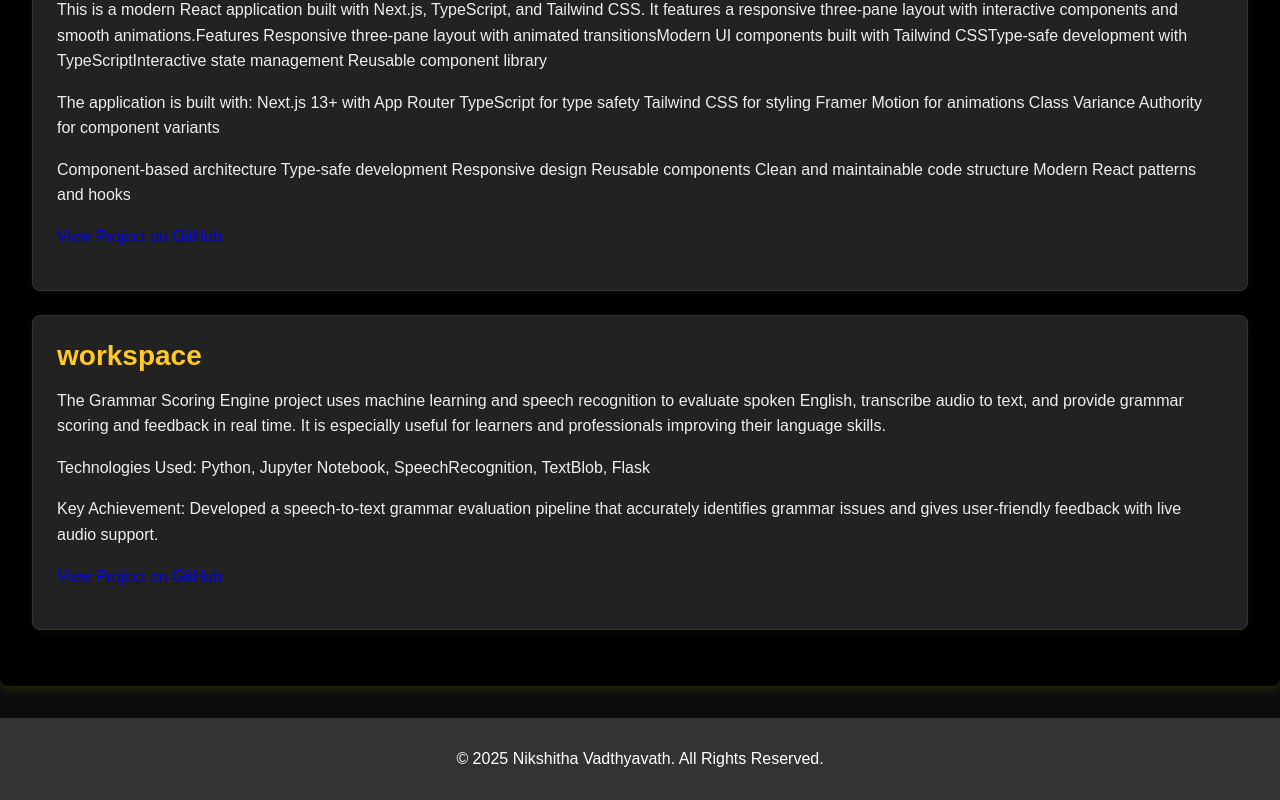
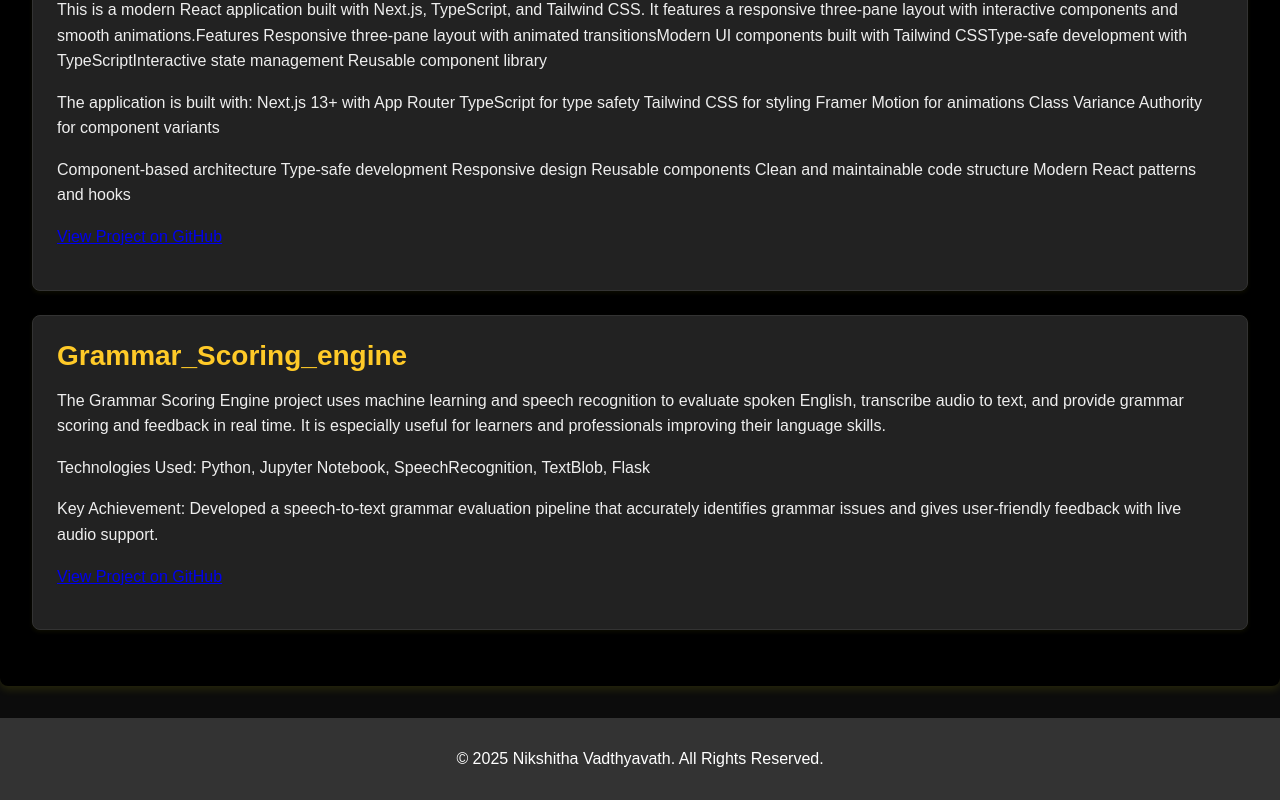
Before and after one commit to nikshitha1312/Portfolio_Nikshitha, a React (Create React App) app: page /projects in a window 1280 px wide. Shown: the part 1172-1972 px from the top of the page. Built offline with nearby package versions, Linux system fonts and the light colour scheme.

Commit message:
Update Projects.js

```diff
--- a/src/components/Projects.js
+++ b/src/components/Projects.js
@@ -46,7 +46,7 @@ Modern React patterns and hooks </p>
     <p><a href="https://github.com/nikshitha1312/workspace" target="_blank">View Project on GitHub</a></p>
       </div>
    <div className={styles.project}>
-        <h3>workspace</h3>
+        <h3>Grammar_Scoring_engine</h3>
       <p>The Grammar Scoring Engine project uses machine learning and speech recognition to evaluate spoken English, transcribe audio to text, and provide grammar scoring and feedback in real time. It is especially useful for learners and professionals improving their language skills.</p>
 <p>Technologies Used: Python, Jupyter Notebook, SpeechRecognition, TextBlob, Flask</p>
 <p>Key Achievement: Developed a speech-to-text grammar evaluation pipeline that accurately identifies grammar issues and gives user-friendly feedback with live audio support.</p>
```
